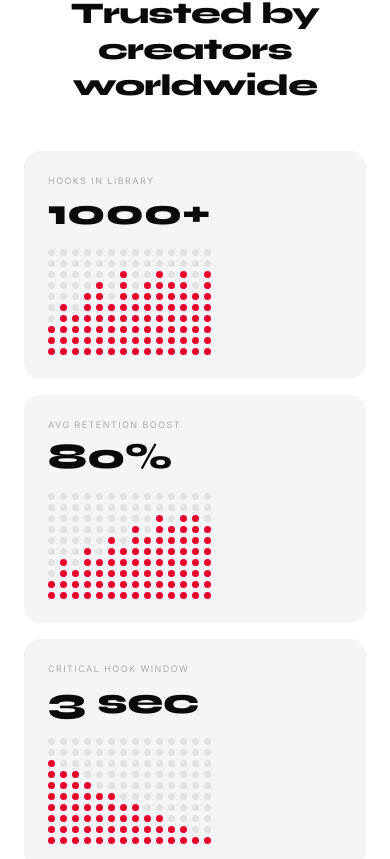
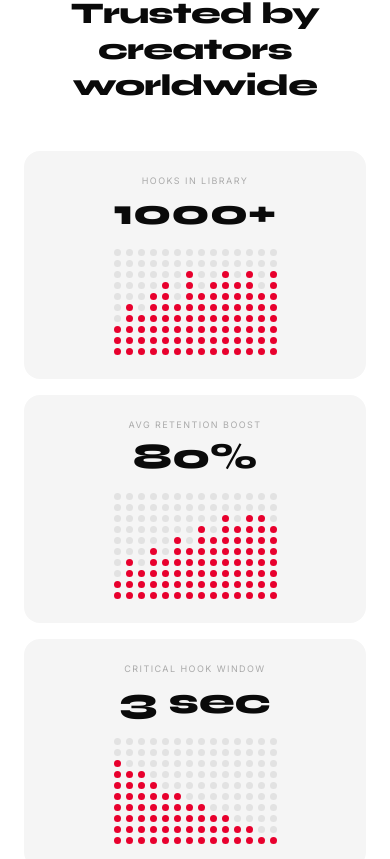
Before and after one commit to bimogg/Hooked.AI, a Next.js app: page / in a window 390 px wide. Shown: the part 885-1744 px from the top of the page. Built offline with nearby package versions, Linux system fonts and the light colour scheme; no server answers.

Commit message:
mobile: center stat cards + dot-matrix charts; desktop stays left-aligned

```diff
--- a/components/HomeContent.tsx
+++ b/components/HomeContent.tsx
@@ -53,7 +53,7 @@ function ScrollText({ text }: { text: string }) {
 function DotMatrix({ bars, on }: { bars: number[]; on: boolean }) {
   const H = 10;
   return (
-    <div style={{ display: 'flex', gap: 5, alignItems: 'flex-end', marginTop: 18 }}>
+    <div className="justify-center md:justify-start" style={{ display: 'flex', gap: 5, alignItems: 'flex-end', marginTop: 18 }}>
       {bars.map((h, c) => (
         <div key={c} style={{ display: 'flex', flexDirection: 'column-reverse', gap: 4 }}>
           {Array.from({ length: H }).map((_, r) => (
@@ -191,7 +191,7 @@ export default function HomeContent() {
             { labelKey: 'statLabel2', value: '80%',   bars: [2,4,3,5,4,6,5,7,6,8,7,8,8,7] },
             { labelKey: 'statLabel3', value: '3 sec', bars: [8,7,7,6,5,5,4,4,3,3,2,2,1,1] },
           ].map(({ labelKey, value, bars }) => (
-            <div key={labelKey} className="bg-[#f5f5f5] rounded-2xl p-6 md:p-7">
+            <div key={labelKey} className="bg-[#f5f5f5] rounded-2xl p-6 md:p-7 text-center md:text-left">
               <p className="text-[9px] uppercase tracking-[0.16em] text-[#aaa] mb-2 leading-snug">{tr('home', labelKey, lang)}</p>
               <p className="font-display font-extrabold text-4xl md:text-5xl leading-none">{value}</p>
               <DotMatrix bars={bars} on={statsOn} />
```
